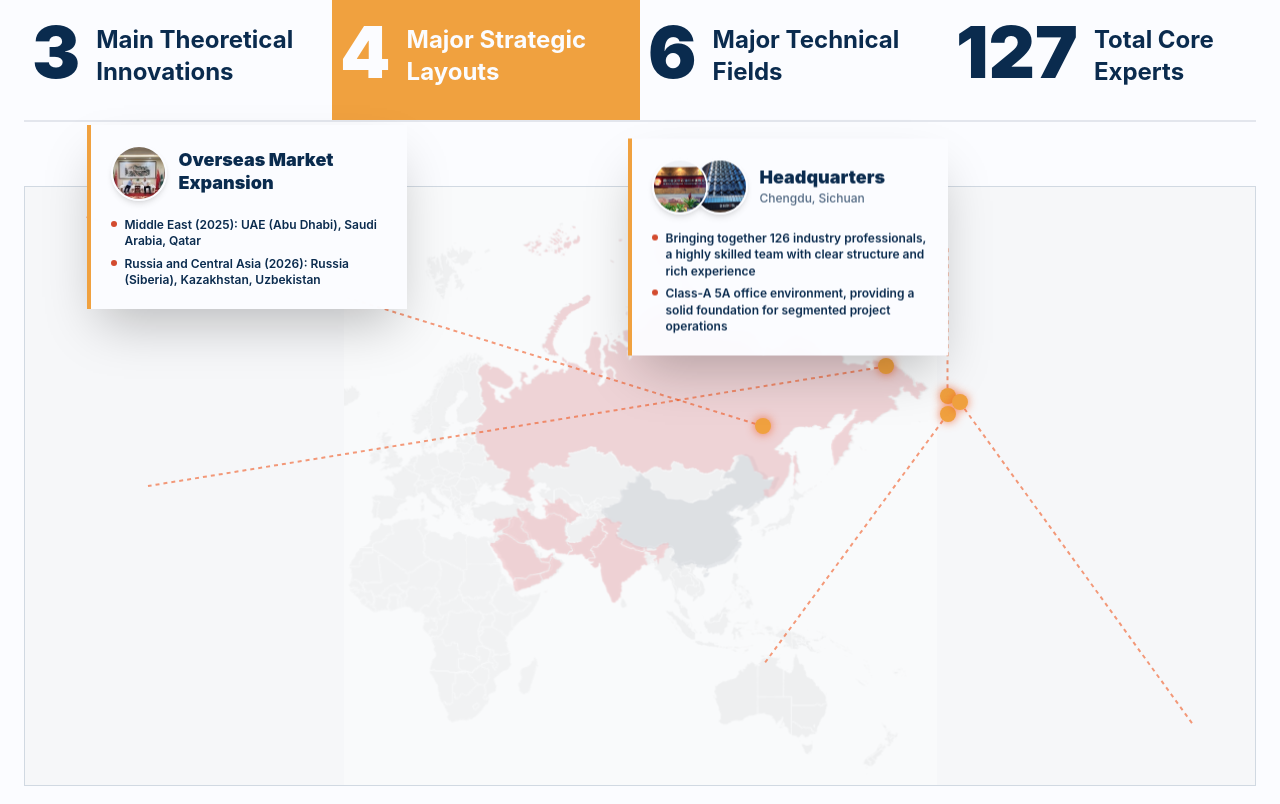
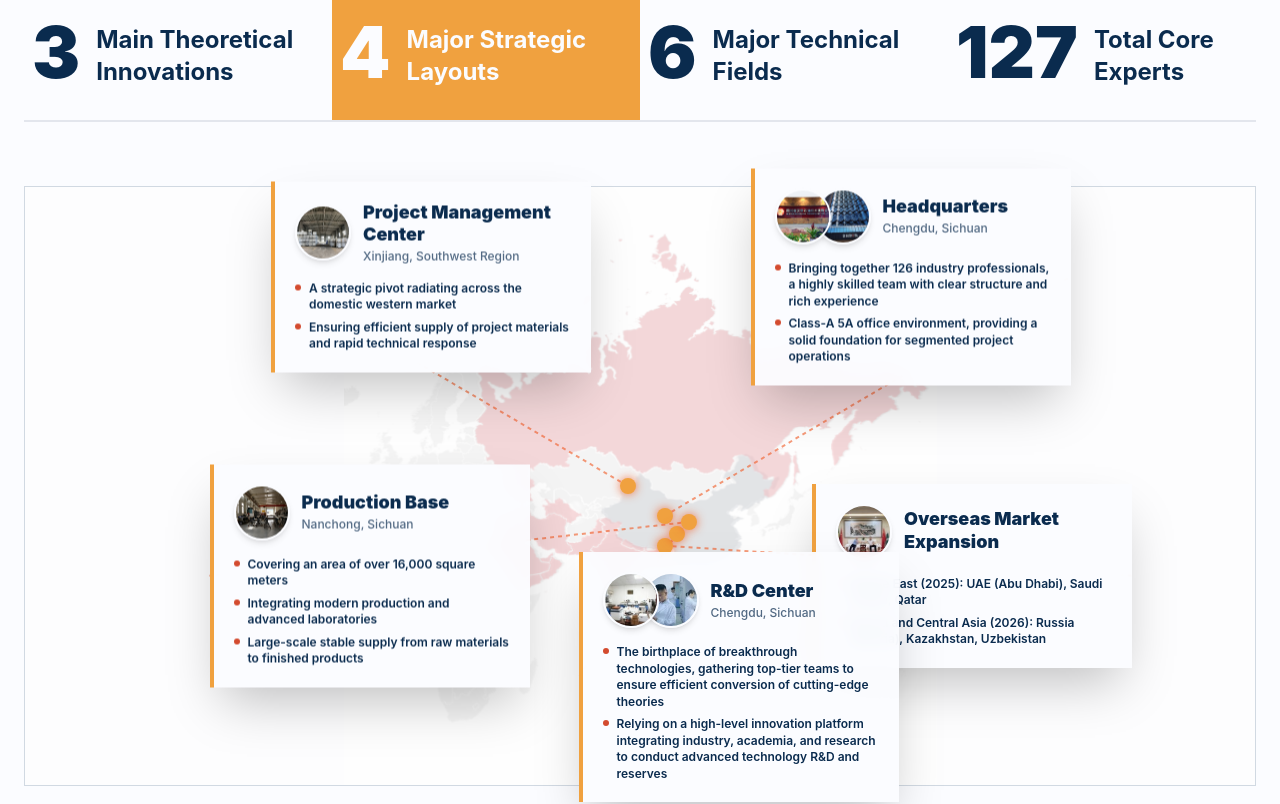
Before and after one commit to Lunkle/better-oil-website, a Next.js app in the folder oil-co-website/: page / in a window 1280 px wide. Shown: the part 560-1364 px from the top of the page. Built offline with nearby package versions, Linux system fonts and the light colour scheme.

Commit message:
tweak colors, map locations

```diff
--- a/oil-co-website/src/components/carousel/Item2.tsx
+++ b/oil-co-website/src/components/carousel/Item2.tsx
@@ -18,30 +18,30 @@ interface Item2Props {
 }
 
 export default function Item2({ data }: Item2Props) {
-  const [showAll, setShowAll] = useState(false);
+  const [showAll, setShowAll] = useState(true);
 
   // Hardcoded visual positioning for the 5 POIs to match the map aesthetic
   // Note: Using left/top coordinates relative to the map container for both dots and cards.
   const positions = [
     // 1. Headquarters (Chengdu, Sichuan)
-    { dotTop: "35%", dotLeft: "75%", cardTop: "10%", cardLeft: "75%", cardAlign: "right" },
+    { dotTop: "55%", dotLeft: "52%", cardTop: "15%", cardLeft: "85%", cardAlign: "right" },
     // 2. Overseas Market Expansion (Middle East / Russia / Central Asia)
-    { dotTop: "40%", dotLeft: "60%", cardTop: "5%", cardLeft: "5%", cardAlign: "left" },
+    { dotTop: "60%", dotLeft: "52%", cardTop: "65%", cardLeft: "90%", cardAlign: "right" },
     // 3. R&D Center (Chengdu, Sichuan)
-    { dotTop: "38%", dotLeft: "75%", cardTop: "80%", cardLeft: "60%", cardAlign: "left" },
+    { dotTop: "58%", dotLeft: "53%", cardTop: "82%", cardLeft: "45%", cardAlign: "left" },
     // 4. Production Base (Nanchong, Sichuan)
-    { dotTop: "36%", dotLeft: "76%", cardTop: "90%", cardLeft: "95%", cardAlign: "right" },
+    { dotTop: "56%", dotLeft: "54%", cardTop: "65%", cardLeft: "15%", cardAlign: "left" },
     // 5. Project Management Center (Xinjiang, Southwest Region)
-    { dotTop: "30%", dotLeft: "70%", cardTop: "50%", cardLeft: "10%", cardAlign: "left" }
+    { dotTop: "50%", dotLeft: "49%", cardTop: "15%", cardLeft: "20%", cardAlign: "left" }
   ];
 
   const displayPois = showAll ? data.pois : data.pois.slice(0, 2);
 
   return (
-    <div className="relative w-full flex flex-col md:block md:h-[600px] bg-brand-white border border-border">
+    <div className="relative w-full flex flex-col md:block md:h-[600px] bg-[#fdfdfe] border border-border">
 
       {/* Map Container (fixed height on mobile, full height absolute on desktop) */}
-      <div className="relative w-full h-[300px] md:h-full md:absolute md:inset-0 overflow-hidden bg-[#e0e0e0]/20">
+      <div className="relative w-full h-[300px] md:h-full md:absolute md:inset-0 overflow-hidden bg-[#fdfdfe]">
         <div
           className="absolute inset-0 opacity-40 bg-[url('/carousel/2-map/map.png')] bg-no-repeat bg-center bg-cover md:bg-contain"
         />
```
